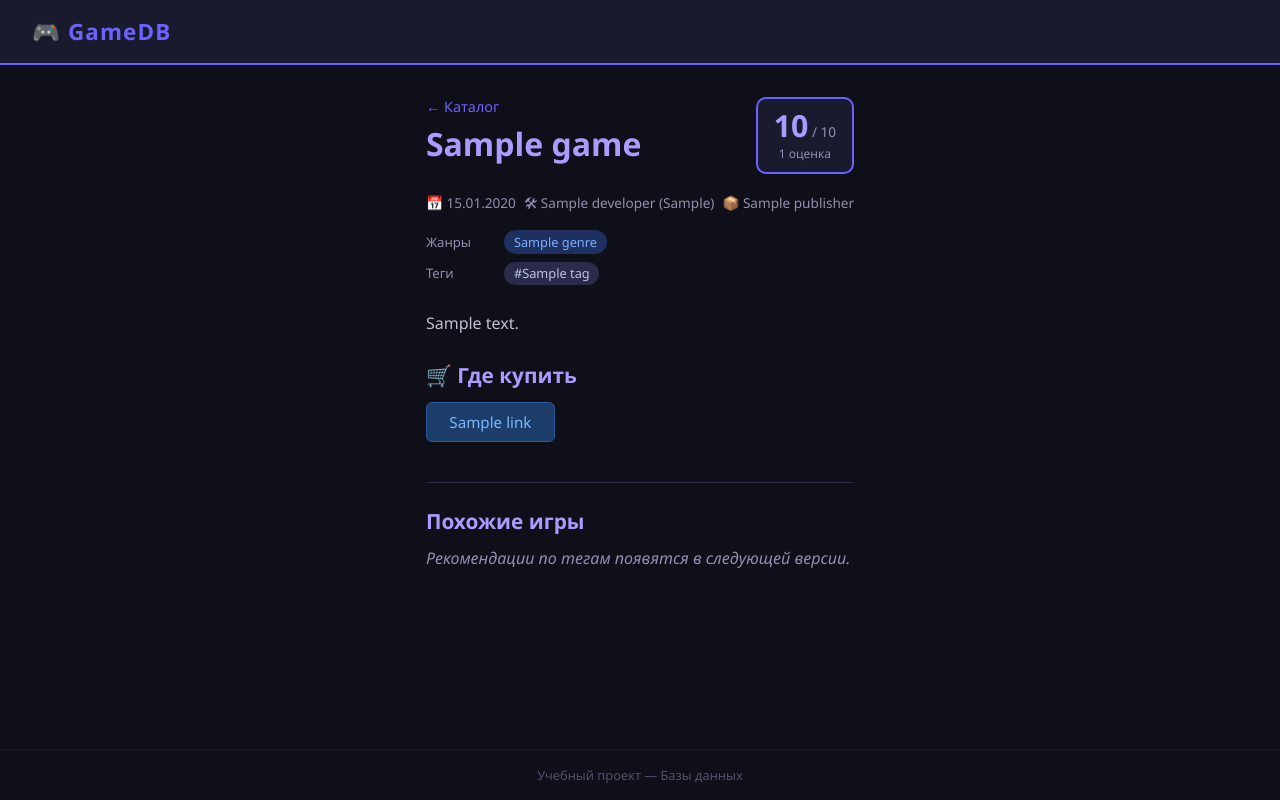
After one commit to eddyy9/gamedb, a Flask app: template templates/game.html in a window 1280 px wide. The commit adds this page. Run offline with Flask 3, Linux system fonts and the light colour scheme; the template is opened without the code that fills it: most values are stand-ins (such as "Sample title", 1, 10 or a date in 2020).

Commit message:
feat: game detail page, search, updated catalog
db.py: get_game_by_id() - JOIN dev/pub/ratings + subqueries for
       genres/tags/platforms/store_links (graceful if table missing).
       search_games() - parametrized ILIKE.
app.py: /game/<id> and /search routes.
templates: game.html (detail), search.html (results),
           index.html (search form + clickable titles).
style.css: search form, game-detail layout, tag groups,
           store-link buttons, score badge.

```diff
--- a/static/style.css
+++ b/static/style.css
@@ -9,7 +9,7 @@ body {
     flex-direction: column;
 }
 
-/* Навигация */
+/* ── Навигация ─────────────────────────────────────────────── */
 .navbar {
     background: #1a1a2e;
     padding: 1rem 2rem;
@@ -23,7 +23,7 @@ body {
     letter-spacing: 0.05em;
 }
 
-/* Основной контент */
+/* ── Контейнер ─────────────────────────────────────────────── */
 .container {
     max-width: 1100px;
     margin: 0 auto;
@@ -37,7 +37,51 @@ h1 {
     color: #a89dff;
 }
 
-/* Карточки игр */
+h2 {
+    font-size: 1.3rem;
+    color: #a89dff;
+    margin-bottom: 0.8rem;
+}
+
+/* ── Поиск ──────────────────────────────────────────────────── */
+.search-form {
+    display: flex;
+    gap: 0.5rem;
+    margin-bottom: 2rem;
+}
+.search-input {
+    flex: 1;
+    padding: 0.65rem 1rem;
+    background: #1a1a2e;
+    border: 1px solid #2a2a4a;
+    border-radius: 6px;
+    color: #e0e0f0;
+    font-size: 1rem;
+}
+.search-input:focus {
+    outline: none;
+    border-color: #6c63ff;
+}
+.btn-search {
+    padding: 0.65rem 1.2rem;
+    background: #6c63ff;
+    color: #fff;
+    border: none;
+    border-radius: 6px;
+    cursor: pointer;
+    font-size: 1rem;
+    transition: background 0.2s;
+    white-space: nowrap;
+}
+.btn-search:hover { background: #5a52d5; }
+
+.search-info {
+    color: #9090b0;
+    margin-bottom: 1rem;
+    font-size: 0.9rem;
+}
+
+/* ── Карточки игр (каталог и поиск) ────────────────────────── */
 .game-grid {
     display: grid;
     grid-template-columns: repeat(auto-fill, minmax(300px, 1fr));
@@ -61,6 +105,11 @@ h1 {
     color: #ffffff;
     margin-bottom: 0.6rem;
 }
+.game-link {
+    color: #ffffff;
+    text-decoration: none;
+}
+.game-link:hover { color: #a89dff; }
 
 .game-meta {
     display: flex;
@@ -81,12 +130,109 @@ h1 {
     overflow: hidden;
 }
 
+/* ── Детальная страница игры ────────────────────────────────── */
+.game-detail-header {
+    display: flex;
+    align-items: flex-start;
+    justify-content: space-between;
+    gap: 1.5rem;
+    margin-bottom: 1.2rem;
+}
+.game-detail-header h1 {
+    margin-bottom: 0;
+}
+
+.back-link {
+    color: #6c63ff;
+    text-decoration: none;
+    font-size: 0.9rem;
+    display: block;
+    margin-bottom: 0.4rem;
+}
+.back-link:hover { text-decoration: underline; }
+
+/* Бейдж оценки */
+.score-badge {
+    background: #1a1a2e;
+    border: 2px solid #6c63ff;
+    border-radius: 10px;
+    padding: 0.6rem 1rem;
+    text-align: center;
+    min-width: 85px;
+    flex-shrink: 0;
+}
+.score-value {
+    font-size: 1.9rem;
+    font-weight: 700;
+    color: #a89dff;
+    line-height: 1.1;
+}
+.score-label { color: #9090b0; font-size: 0.85rem; }
+.score-count { color: #9090b0; font-size: 0.75rem; margin-top: 0.2rem; }
+
+/* Группы тегов */
+.tag-group {
+    display: flex;
+    flex-wrap: wrap;
+    align-items: center;
+    gap: 0.4rem;
+    margin-bottom: 0.5rem;
+}
+.tag-group-label {
+    color: #9090b0;
+    font-size: 0.82rem;
+    min-width: 72px;
+}
+.tag {
+    background: #2a2a4a;
+    color: #c0c0e0;
+    padding: 0.18rem 0.6rem;
+    border-radius: 20px;
+    font-size: 0.8rem;
+}
+.genre-tag   { background: #1e3060; color: #80aeff; }
+.platform-tag{ background: #1a3a2a; color: #60d090; }
+
+/* Описание */
+.game-detail-desc {
+    margin: 1.5rem 0;
+    line-height: 1.75;
+    color: #c0c0d0;
+    max-width: 720px;
+}
+
+/* Ссылки на магазины */
+.store-links { margin: 1.5rem 0; }
+.store-buttons {
+    display: flex;
+    flex-wrap: wrap;
+    gap: 0.6rem;
+}
+.btn-store {
+    padding: 0.55rem 1.4rem;
+    background: #1c3d6a;
+    color: #7ab8ff;
+    border: 1px solid #2a5a9a;
+    border-radius: 6px;
+    text-decoration: none;
+    font-size: 0.95rem;
+    transition: background 0.2s;
+}
+.btn-store:hover { background: #254e84; }
+
+/* Похожие игры */
+.similar-games {
+    margin-top: 2.5rem;
+    padding-top: 1.5rem;
+    border-top: 1px solid #2a2a4a;
+}
+
+/* ── Прочее ─────────────────────────────────────────────────── */
 .empty {
     color: #9090b0;
     font-style: italic;
 }
 
-/* Подвал */
 footer {
     text-align: center;
     padding: 1rem;
--- /dev/null
+++ b/templates/game.html
@@ -0,0 +1,100 @@
+{% extends "base.html" %}
+
+{% block title %}{{ game.title }} — GameDB{% endblock %}
+
+{% block content %}
+<div class="game-detail">
+
+    {# ── Заголовок + оценка ─────────────────────────────────── #}
+    <div class="game-detail-header">
+        <div>
+            <a href="{{ url_for('index') }}" class="back-link">← Каталог</a>
+            <h1>{{ game.title }}</h1>
+        </div>
+
+        {% if game.avg_score %}
+        <div class="score-badge">
+            <div><span class="score-value">{{ game.avg_score }}</span><span class="score-label"> / 10</span></div>
+            <div class="score-count">
+                {{ game.ratings_count }}
+                {% set n = game.ratings_count %}
+                {% if n % 10 == 1 and n % 100 != 11 %}оценка
+                {% elif n % 10 in [2,3,4] and n % 100 not in [12,13,14] %}оценки
+                {% else %}оценок{% endif %}
+            </div>
+        </div>
+        {% endif %}
+    </div>
+
+    {# ── Мета-строка ─────────────────────────────────────────── #}
+    <div class="game-meta">
+        {% if game.release_date %}
+        <span>📅 {{ game.release_date.strftime('%d.%m.%Y') }}</span>
+        {% endif %}
+        {% if game.developer %}
+        <span>🛠 {{ game.developer }}{% if game.developer_country %} ({{ game.developer_country }}){% endif %}</span>
+        {% endif %}
+        {% if game.publisher %}
+        <span>📦 {{ game.publisher }}</span>
+        {% endif %}
+    </div>
+
+    {# ── Платформы / Жанры / Теги ─────────────────────────────── #}
+    {% if game.platforms %}
+    <div class="tag-group">
+        <span class="tag-group-label">Платформы</span>
+        {% for pl in game.platforms %}
+        <span class="tag platform-tag">{{ pl }}</span>
+        {% endfor %}
+    </div>
+    {% endif %}
+
+    {% if game.genres %}
+    <div class="tag-group">
+        <span class="tag-group-label">Жанры</span>
+        {% for g in game.genres %}
+        <span class="tag genre-tag">{{ g }}</span>
+        {% endfor %}
+    </div>
+    {% endif %}
+
+    {% if game.tags %}
+    <div class="tag-group">
+        <span class="tag-group-label">Теги</span>
+        {% for t in game.tags %}
+        <span class="tag">#{{ t }}</span>
+        {% endfor %}
+    </div>
+    {% endif %}
+
+    {# ── Описание ─────────────────────────────────────────────── #}
+    {% if game.description %}
+    <div class="game-detail-desc">
+        <p>{{ game.description }}</p>
+    </div>
+    {% endif %}
+
+    {# ── Где купить ───────────────────────────────────────────── #}
+    {% if game.store_links %}
+    <div class="store-links">
+        <h2>🛒 Где купить</h2>
+        <div class="store-buttons">
+            {% for link in game.store_links %}
+            <a href="{{ link.url }}"
+               target="_blank" rel="noopener noreferrer"
+               class="btn-store">
+                {{ link.store_name }}
+            </a>
+            {% endfor %}
+        </div>
+    </div>
+    {% endif %}
+
+    {# ── Похожие игры (заглушка — рекомендации по тегам позже) ── #}
+    <div class="similar-games">
+        <h2>Похожие игры</h2>
+        <p class="empty">Рекомендации по тегам появятся в следующей версии.</p>
+    </div>
+
+</div>
+{% endblock %}
```
Also changed, not shown: db.py (+114 -0 lines), templates/index.html (+9 -1 lines), templates/search.html (added, +56 -0 lines).
